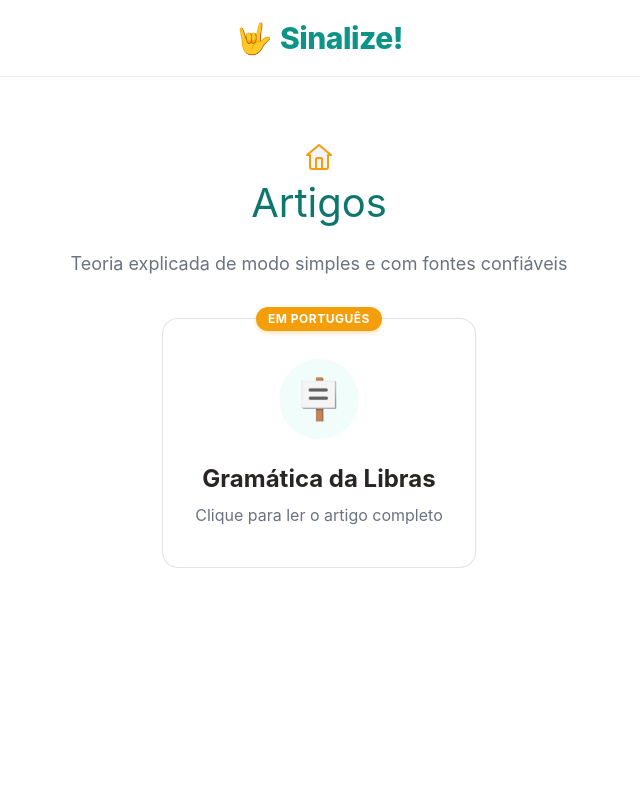
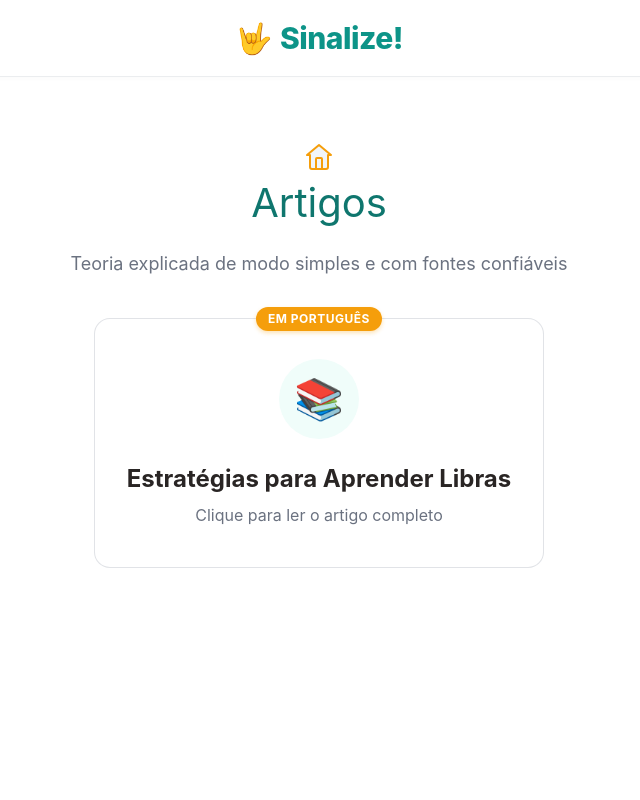
Before and after one commit to thalesmenegueco/sinalize, a React (Vite) app: page /articles-list in a window 1280 px wide. Shown: the top 800 px of the page, without its empty margins (321-961 px from the left). Built offline with nearby package versions, Linux system fonts and the light colour scheme.

Commit message:
Atualizar o ArticleList.tsx

```diff
--- a/src/articles/ArticleList.tsx
+++ b/src/articles/ArticleList.tsx
@@ -1,7 +1,7 @@
 import NavCard from "@/shared/nav-card/NavCard"
 
 const articleDict: Record<string, string> = {
-    "Gramática da Libras": "🪧"
+    "Estratégias para Aprender Libras": "📚"
 }
 
 const articles = Object.entries(articleDict).map(([key, value]) => {
```
